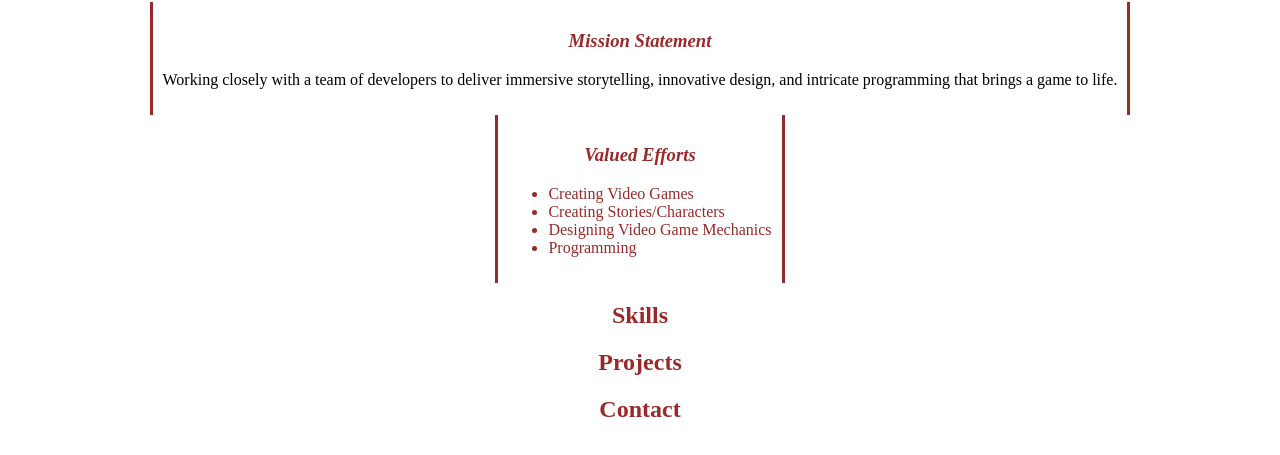
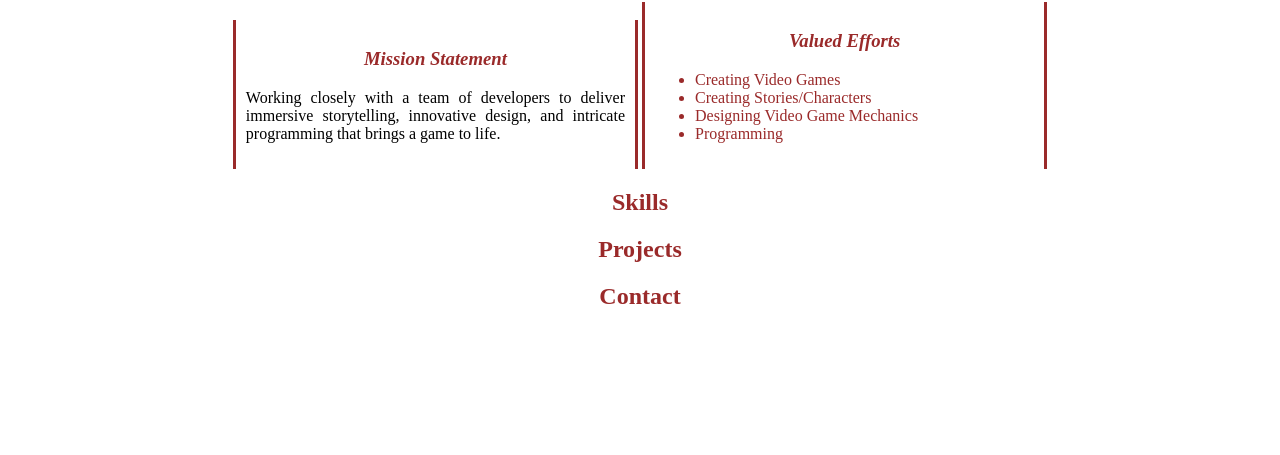
Before and after one commit to joshkimb/joshkimb.github.io, a plain HTML site: page index.html in a window 1280 px wide. Shown: the part 305-760 px from the top of the page. Drawn offline with Linux system fonts and the light colour scheme.

Commit message:
adjusting

```diff
--- a/styles.css
+++ b/styles.css
@@ -4,7 +4,7 @@ div {
 }
 .about div{
     display: inline-block;
-    width: 49;
+    width: 30%;
     margin: auto;
     padding: 10px;
     border-left: 3px solid #9A2A2A;
@@ -13,7 +13,7 @@ div {
 .about p {
     text-align: justify;
 }
-.about ul {
+.about li {
     text-align: left;
 }
 
```
